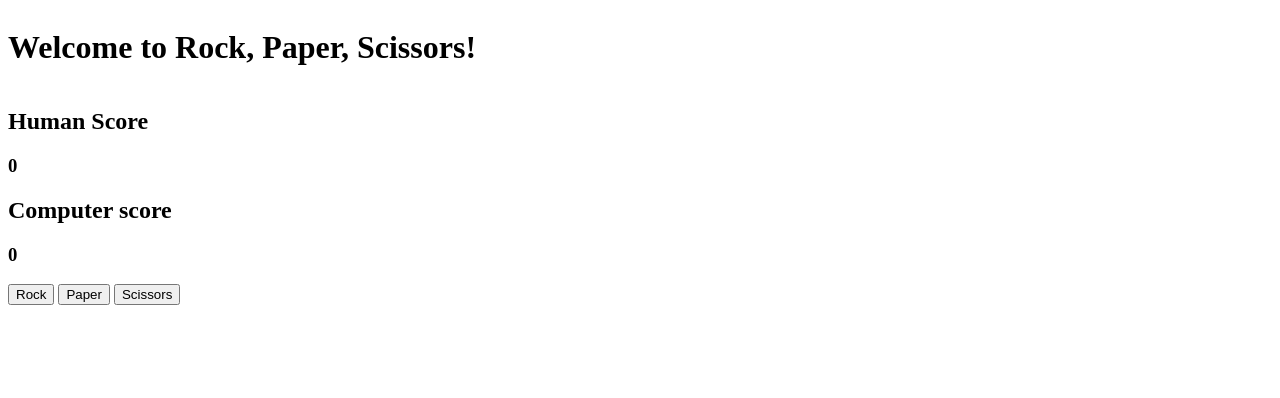
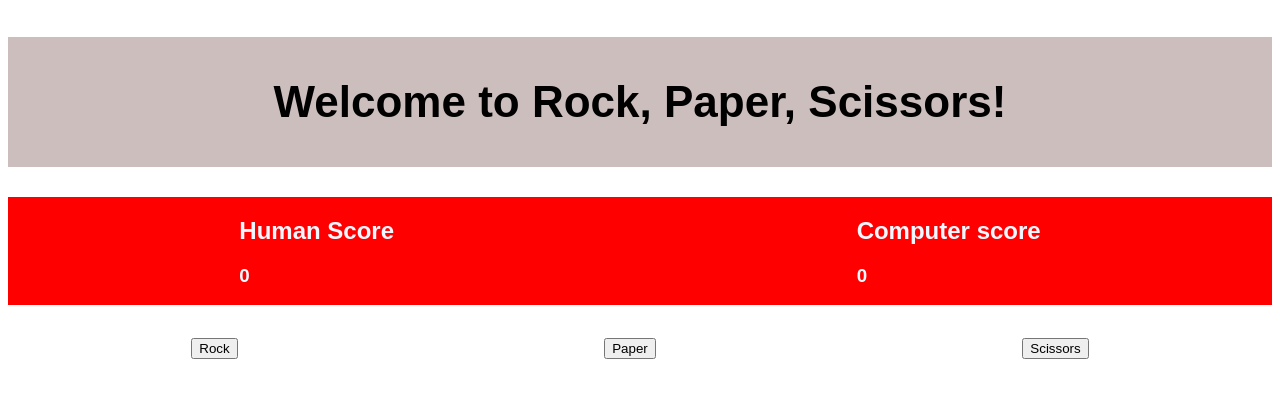
Before and after one commit to Arn412/odin-rockpaperscissors, a plain HTML site: page index.html in a window 1280 px wide. Drawn offline with Linux system fonts and the light colour scheme.

Commit message:
added css styling

```diff
--- a/index.html
+++ b/index.html
@@ -27,10 +27,10 @@
         <button class="scissors-button">Scissors</button>
     </div>
 
-    <div id="result">
+    <div id="result" style="text-align: center;">
     </div>
 
-    <div id="winner">
+    <div id="winner" style="text-align: center;">
     </div>
 
 
--- a/style.css
+++ b/style.css
@@ -1,4 +1,29 @@
 body {
     display: flex;
     flex-direction: column;
+    font-family: Arial, Helvetica, sans-serif;
 }
+
+#title {
+    display: flex;
+    background-color: rgb(205, 190, 190);
+    font-size: 44px;
+    justify-content: center;
+    padding: 40px;
+
+}
+
+#scores {
+    display: flex;
+    justify-content: space-around;
+    background-color: red;
+    color: aliceblue;
+}
+
+
+#buttons {
+    display: flex;
+    justify-content: center;
+    justify-content: space-around;
+    margin-top: 33px;
+}
```
